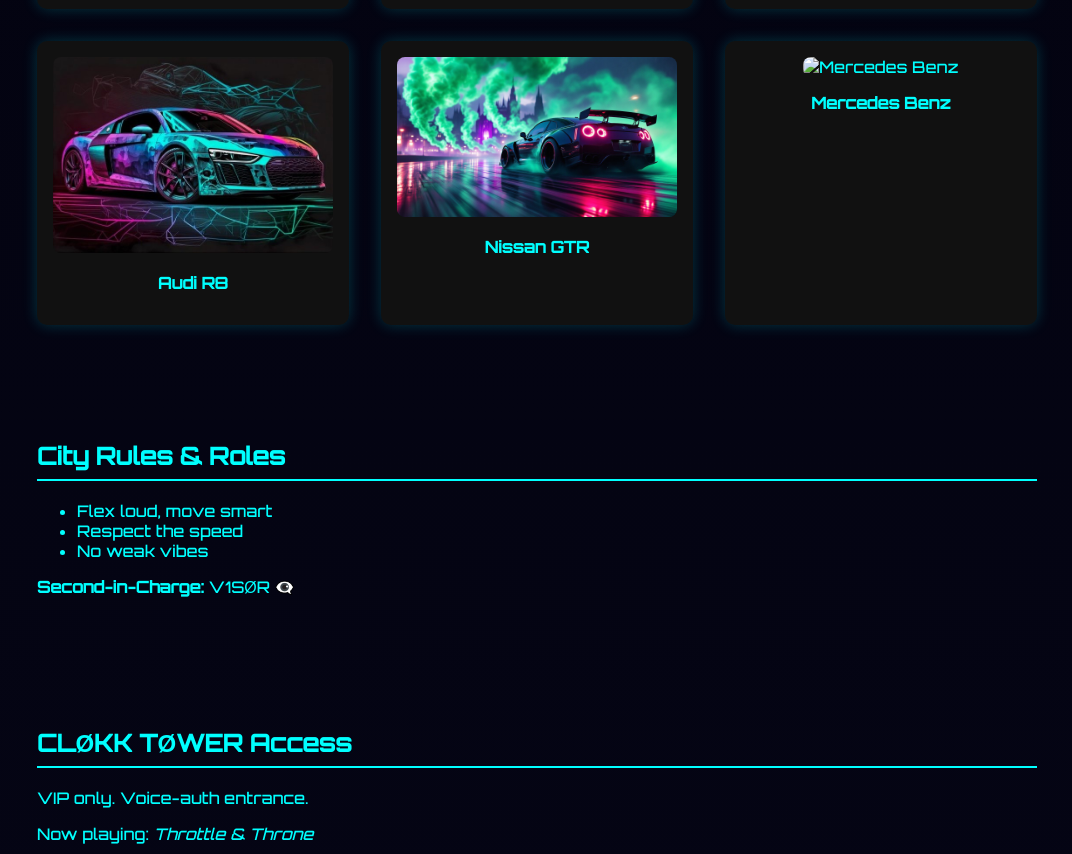
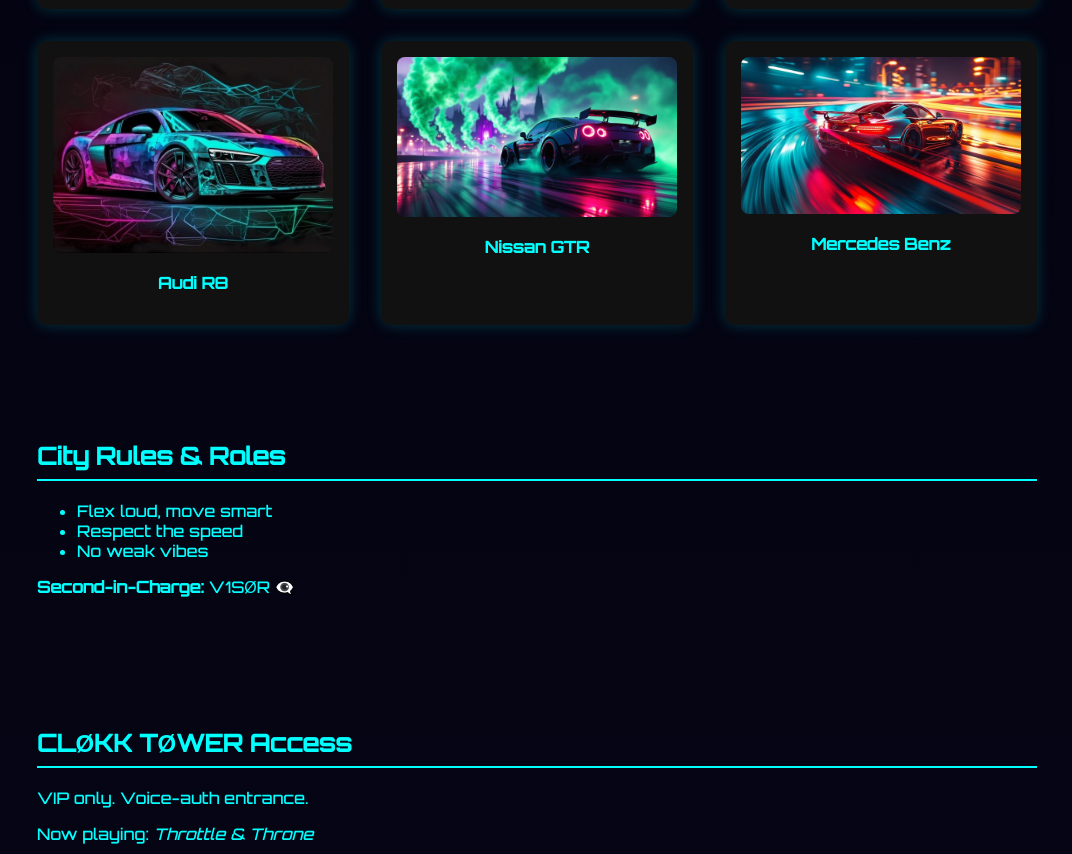
Before and after one commit to author20050/autovista, a plain HTML site: page Index.html in a window 1280 px wide. Shown: the part 1645-2499 px from the top of the page, without its empty margins (103-1175 px from the left). Drawn offline with Linux system fonts and the light colour scheme.

Commit message:
added the benz pic

```diff
--- a/Index.html
+++ b/Index.html
@@ -50,7 +50,7 @@
           <p><strong>Nissan GTR</strong></p>
         </div>
         <div class="garage-card">
-          <img src="/Images" alt="Mercedes Benz">
+          <img src="/Images/speeding-sports-car-stockcake.jpg" alt="Mercedes Benz">
           <p><strong>Mercedes Benz</strong></p>
         </div>
       </div>
```
Also changed, not shown: Images/speeding-sports-car-stockcake.jpg (added).
